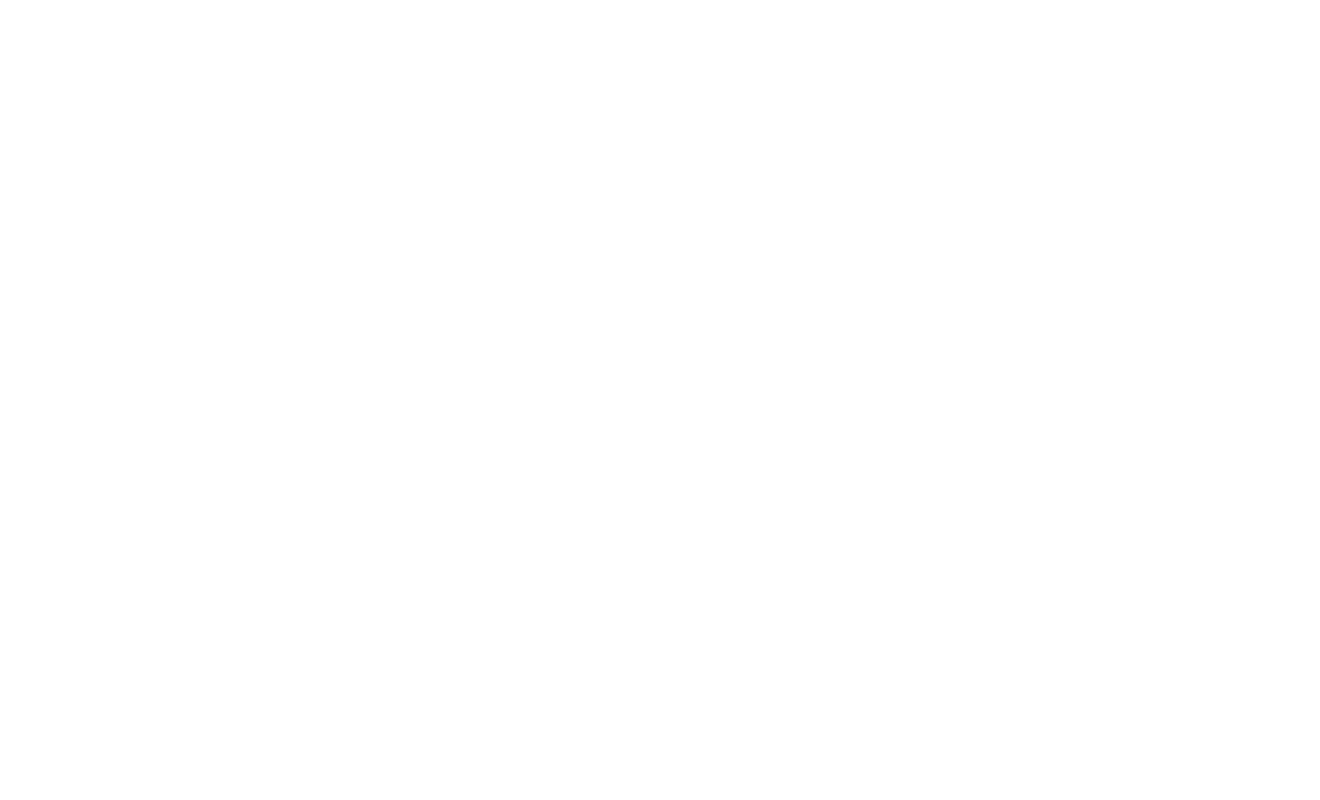
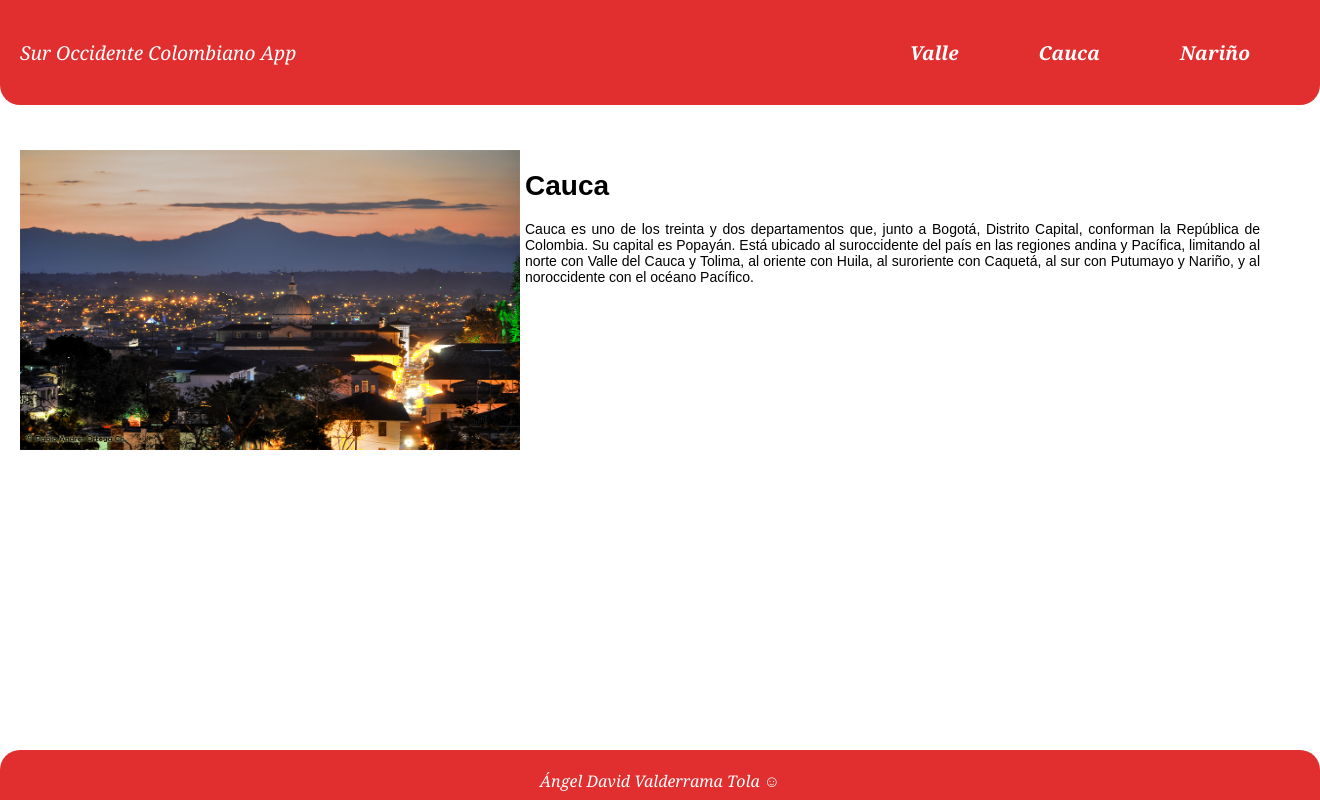
Before and after one commit to angeld321/Parcial.github.io, a plain HTML site: page src/cauca.html in a window 1280 px wide. Shown: the whole page, 1320 px wide, since content can reach past the window. Drawn offline with Linux system fonts and the light colour scheme.

Commit message:
Subiendo cambios rama Cauca

```diff
--- a/src/cauca.html
+++ b/src/cauca.html
@@ -0,0 +1,80 @@
+<!DOCTYPE html>
+<html lang="en">
+<head>
+    <meta charset="UTF-8">
+    <meta name="viewport" content="width=device-width, initial-scale=1.0">
+    <title>Sur Occidente Colombiano</title>
+
+    <link rel='stylesheet' type='text/css' media='screen' href='../style.css'>
+    <script src="Carpeta Javascript/js.js"></script>
+
+</head>
+<body>
+
+    <div class="header">
+
+        <head class="head">
+
+            Sur Occidente Colombiano App
+
+        </head>
+
+        <ul class="navbar">
+
+            <li><a href="./src/valle.html">Valle</a></li>
+            <li><a href="./src/cauca.html">Cauca</a></li>
+            <li><a href="./src/valle.html">Nariño</a></li>
+
+
+       </ul>
+
+    </div>
+
+    <div class="content">
+
+        <div class="article">
+
+            <div class="img-cauca">
+
+                <img src="./img/CAUCA/CAUCA.jpg">
+
+            </div>
+
+            <div class="bio">
+
+                <p>
+
+                    <h1>Cauca</h1>
+
+                    Cauca es uno de los treinta y dos departamentos que, junto a Bogotá, Distrito Capital,
+                    conforman la República de Colombia.
+                    Su capital es Popayán. Está ubicado al suroccidente del país en las regiones andina
+                    y Pacífica, limitando al norte con Valle del Cauca y Tolima, al oriente con Huila,
+                    al suroriente con Caquetá, al sur con Putumayo y Nariño, y al noroccidente con el océano Pacífico.
+
+                </p>
+
+            </div>
+
+
+
+        </div>
+
+
+
+    </div>
+
+
+    <div class="footer">
+
+        <footer>
+
+            Ángel David Valderrama Tola ☺<br />
+
+        </footer>
+
+
+    </div>
+
+</body>
+</html>
--- a/style.css
+++ b/style.css
@@ -57,8 +57,11 @@ body {
 
     width: 500px;
     height: 300px;
+    padding-left: 20px;
 
 }
+
+
 
 
 .bio {
@@ -70,23 +73,27 @@ body {
     font-size: 14px;
     font-family: sans-serif;
     font-style: normal;
+    padding-left: 5px;
 
 }
 
 .content .bio p {
 
     justify-content: left;
-    font-size: 30px;
+    font-size: 20px;
+
 
 
 }
 
 .image img {
-    max-width: 100%;
+    max-width: 80%;
     height: auto;
     display: block;
     margin-left: auto;
     margin-right: auto;
+    padding-left: 60px;
+
 }
 
 
```
Also changed, not shown: src/img/CAUCA/CAUCA.jpg (renamed from img/CAUCA/CAUCA.jpg), src/img/NARIÑO/NARIÑO.jpg (renamed from img/NARIÑO/NARIÑO.jpg), src/img/VALLE/VALLE.jpg (renamed from img/VALLE/VALLE.jpg).
